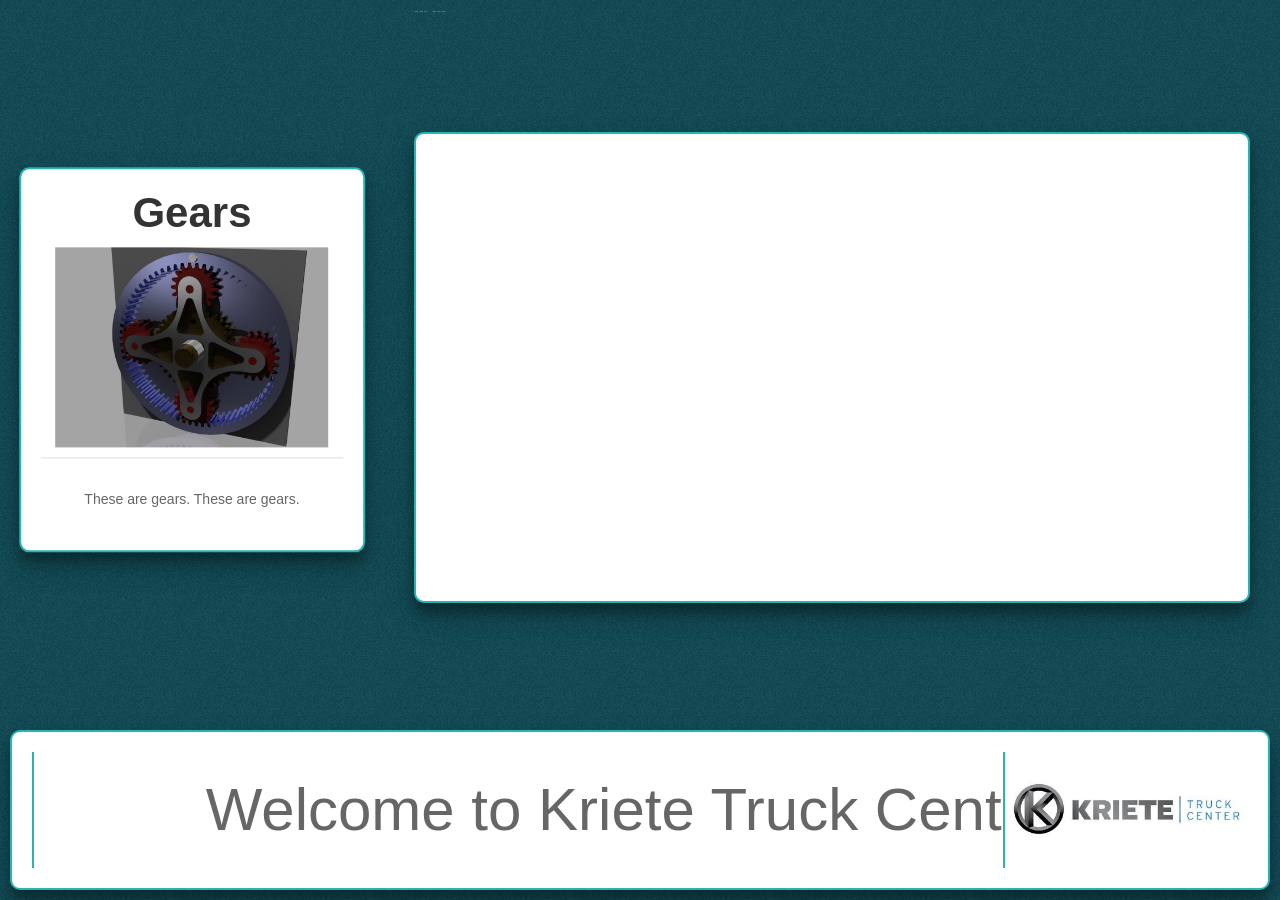
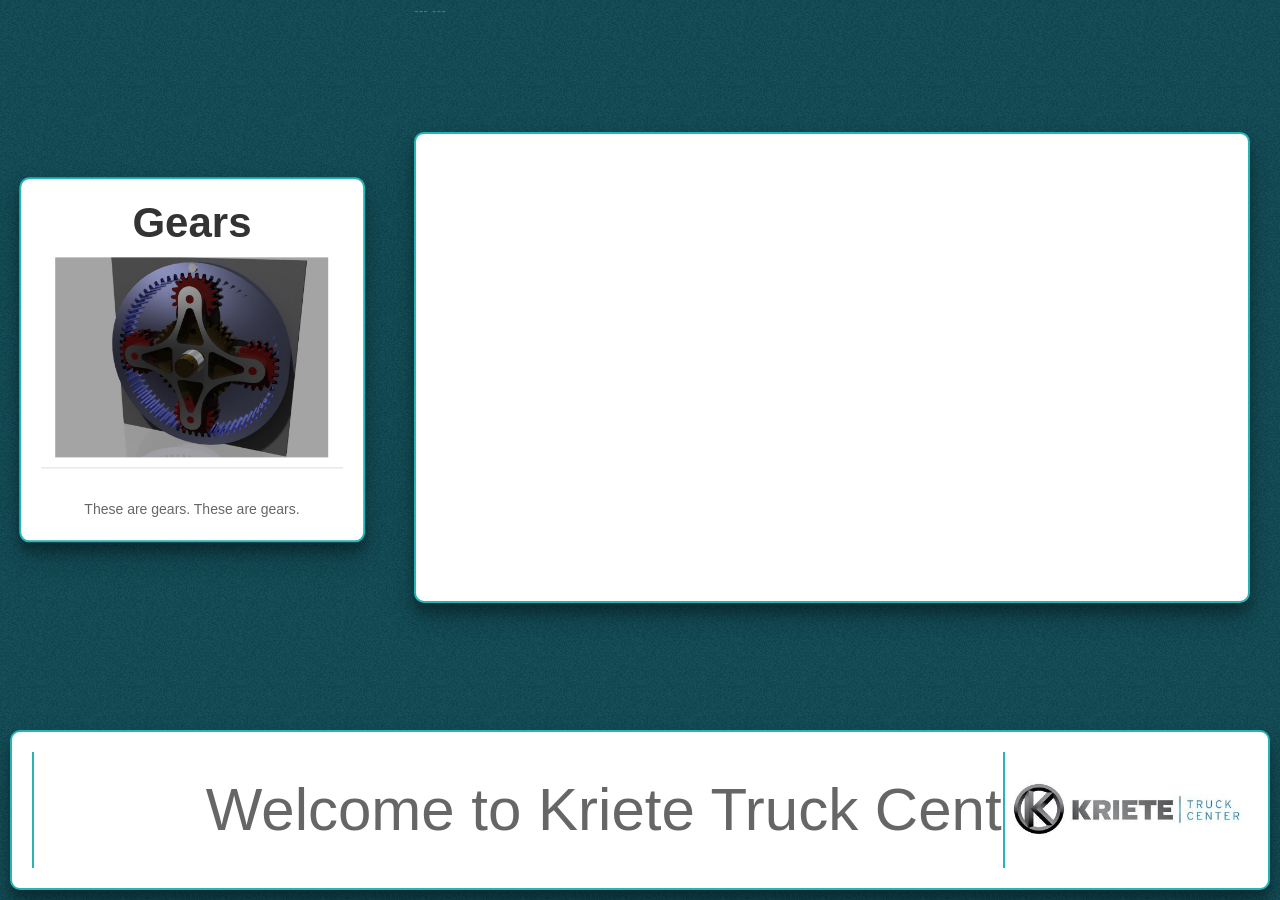
Before and after one commit to LiteracyFanatic/TruckAdvertisements, a Jekyll site: the page built from index.html, in a window 1280 px wide. Built offline with Jekyll 4.4.1, drawn with Linux system fonts in a browser that asks for light colours; nearby versions of some CDN libraries.

Commit message:
Update advertisements.html

```diff
--- a/_includes/advertisements.html
+++ b/_includes/advertisements.html
@@ -4,14 +4,14 @@
             <h2>{{ad.title}}</h2>
             <div class="product-image" style="background-image: url('{{site.baseurl}}/assets/img/{{ad.image-name}}')"></div>
             <hr />
-            <p>{{ad.description}}</p>
+            {{ad.description}}
         </div>
     {% else %}
         <div class="advertisement-wrapper card">
             <h2>{{ad.title}}</h2>
             <div class="product-image" style="background-image: url('{{site.baseurl}}/assets/img/{{ad.image-name}}')"></div>
             <hr />
-            <p>{{ad.description}}</p>
+            {{ad.description}}
         </div>
     {% endif %}
 {% endfor %}
```
